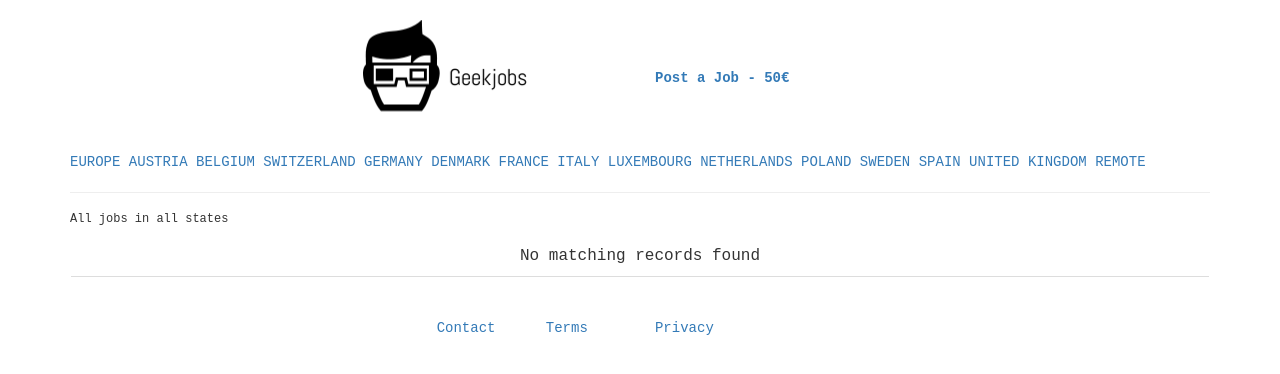
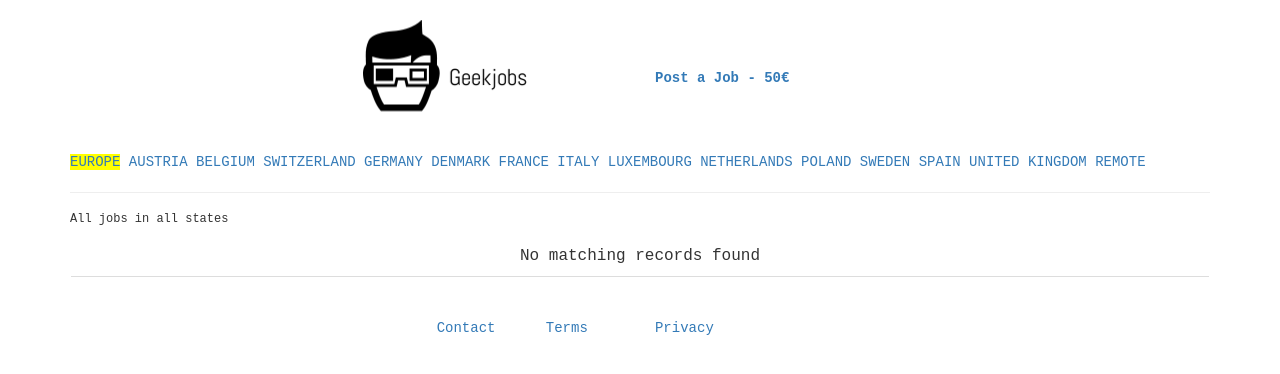
Before and after one commit to paconte/geekjobs, a Django app: page /en/ in a window 1280 px wide. Shown: the top 374 px of the page. Run offline with Django 3.2, Linux system fonts and the light colour scheme; data that the repository does not hold is empty; some libraries are stand-ins or nearby versions.

Commit message:
Add backgound color to active links.

```diff
--- a/geekjobs/static/custom.css
+++ b/geekjobs/static/custom.css
@@ -21,3 +21,7 @@ body {
     background-image: -webkit-linear-gradient(270deg,rgba(0,0,0,0.00) 0%,rgba(0,0,0,0.00) 100%);
     background-image: linear-gradient(180deg,rgba(0,0,0,0.00) 0%,rgba(0,0,0,0.00) 100%);
 }
+
+a.active {
+    background: yellow none repeat scroll 0 0;
+}
```
